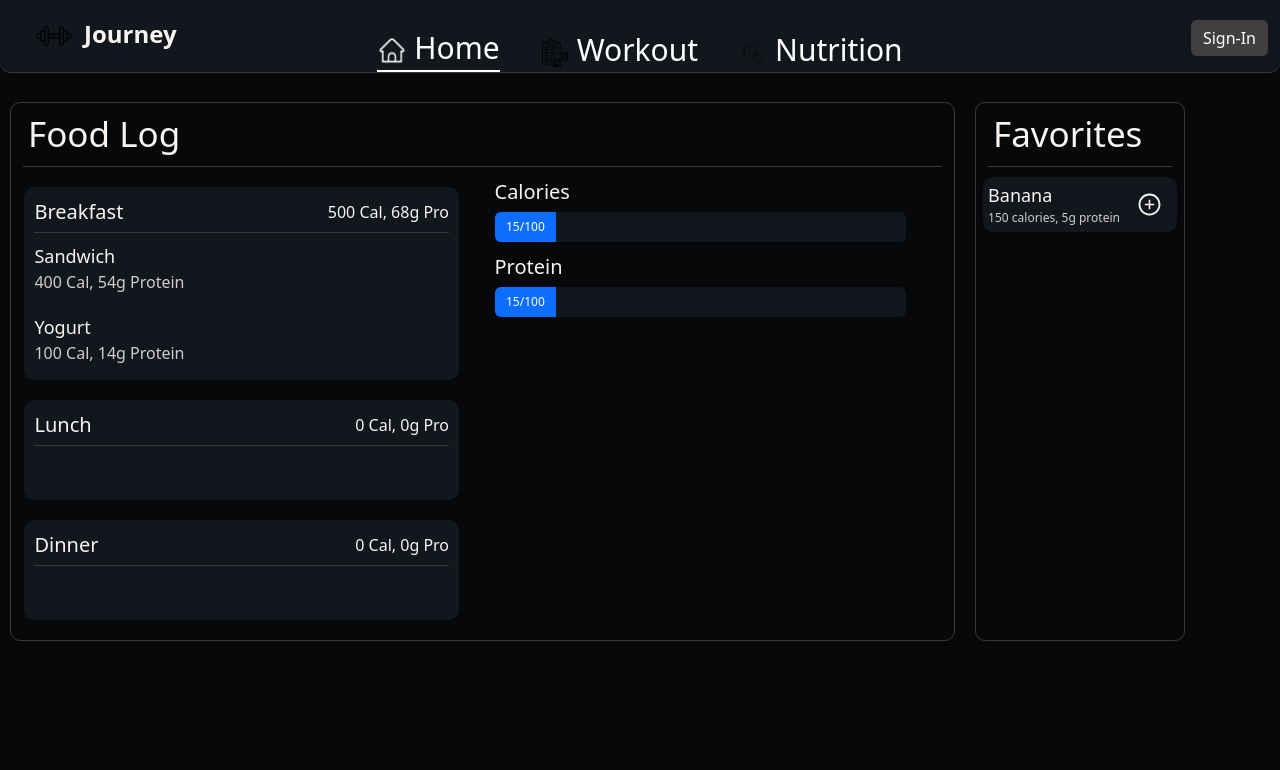
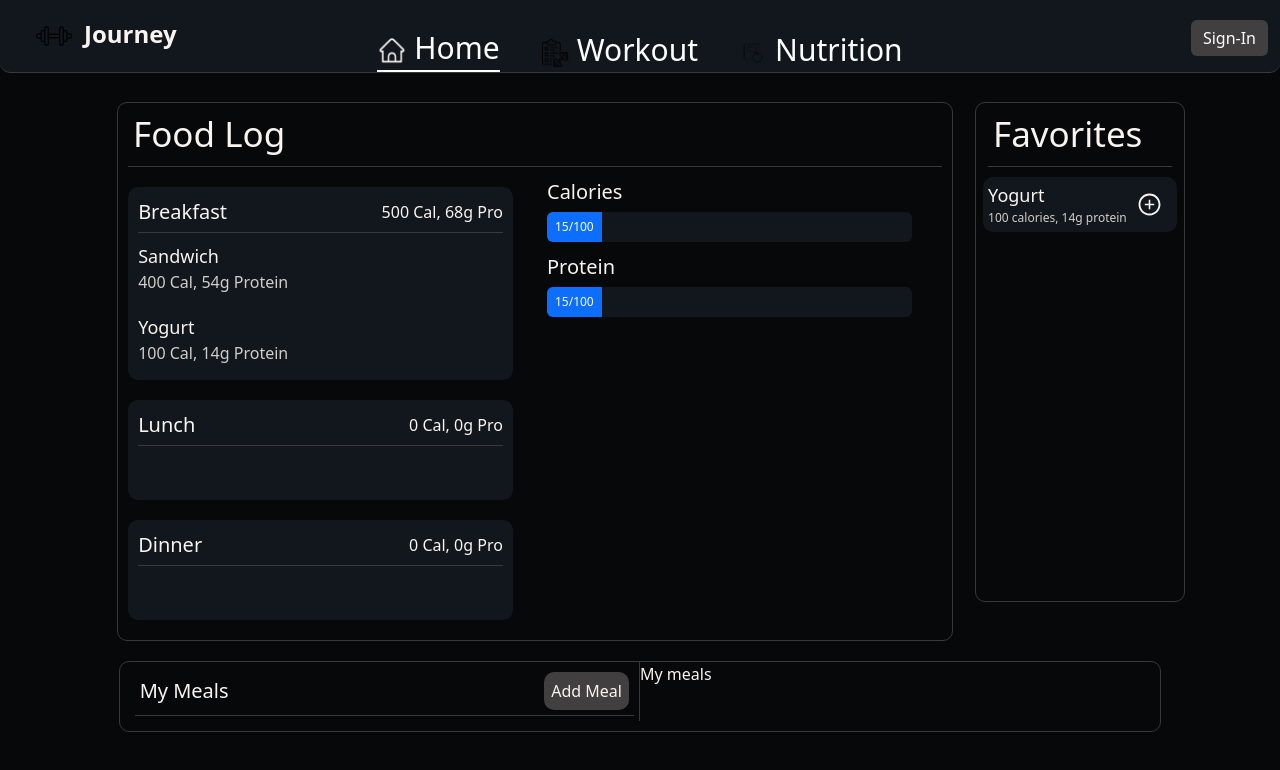
Before and after one commit to mtaraf/FitnessJourney, a React (Vite) app: page /nutrition in a window 1280 px wide. Shown: the top 770 px of the page. Built offline with nearby package versions, Linux system fonts and the light colour scheme.

Commit message:
Added stuff lol

```diff
--- a/src/components/AppContext.jsx
+++ b/src/components/AppContext.jsx
@@ -33,10 +33,32 @@ export const AppProvider = ({ children }) => {
       ],
     },
   ]);
+  const [userNutritionData, setUserNutritionData] = useState({
+    meals: [
+      {
+        title: "Breakfast",
+        foods: [
+          { name: "Sandwich", calories: 400, protein: 54 },
+          { name: "Yogurt", calories: 100, protein: 14 },
+        ],
+      },
+    ],
+    foods: [{ name: "Yogurt", calories: 100, protein: 14 }],
+    favorites: [{ name: "Yogurt", calories: 100, protein: 14 }],
+  });
 
   return (
     <AppContext.Provider
-      value={{ state, setState, user, setUser, foodLog, setFoodLog }}
+      value={{
+        state,
+        setState,
+        user,
+        setUser,
+        foodLog,
+        setFoodLog,
+        userNutritionData,
+        setUserNutritionData,
+      }}
     >
       {children}
     </AppContext.Provider>
--- /dev/null
+++ b/src/components/general/CustomButton.jsx
@@ -0,0 +1,5 @@
+import styles from "../../css/general/custom_button.module.css";
+
+export default function CustomButton({ label, onclick }) {
+  return <div className={styles.mainContainer}>{label}</div>;
+}
--- /dev/null
+++ b/src/components/nutrition/AddFoodDisplay.jsx
@@ -0,0 +1,18 @@
+import { Col, ProgressBar, Row } from "react-bootstrap";
+import styles from "../../css/nutrition/addfooddisplay.module.css";
+import MealDisplay from "./MealDisplay";
+import CustomButton from "../general/CustomButton";
+
+export default function AddFoodDisplay({ meals, foods }) {
+  return (
+    <div className={styles.mainContainer}>
+      <div className={styles.subContainer}>
+        <div className={styles.subTitleBar}>
+          <div className={styles.title}>My Meals</div>
+          <CustomButton label={"Add Meal"} onclick={() => {}} />
+        </div>
+      </div>
+      <div className={styles.foodContainer}>My meals</div>
+    </div>
+  );
+}
--- /dev/null
+++ b/src/components/nutrition/LogDisplay.jsx
@@ -0,0 +1,36 @@
+import { Col, ProgressBar, Row } from "react-bootstrap";
+import styles from "../../css/nutrition/logdisplay.module.css";
+import MealDisplay from "./MealDisplay";
+
+export default function LogDisplay({ log }) {
+  return (
+    <div className={styles.mainContainer}>
+      <div className={styles.title}>Food Log</div>
+      <Row>
+        <Col>
+          {log.meals?.map((meal, index) => (
+            <MealDisplay key={index} meal={meal} />
+          ))}
+        </Col>
+        <Col>
+          <div className={styles.barContainer}>
+            <div>Calories</div>
+            <ProgressBar
+              className={styles.bar}
+              now={(15 / 100) * 100}
+              label="15/100"
+            />
+          </div>
+          <div className={styles.barContainer}>
+            <div>Protein</div>
+            <ProgressBar
+              className={styles.bar}
+              now={(15 / 100) * 100}
+              label="15/100"
+            />
+          </div>
+        </Col>
+      </Row>
+    </div>
+  );
+}
--- a/src/components/nutrition/LogItem.jsx
+++ b/src/components/nutrition/LogItem.jsx
@@ -2,13 +2,13 @@ import { Button } from "react-bootstrap";
 import styles from "../../css/nutrition/logitem.module.css";
 import { AiOutlinePlusCircle } from "react-icons/ai";
 
-export default function LogItem({ addItem, name, information }) {
+export default function LogItem({ addItem, name, calories, protein }) {
   return (
     <div className={styles.mainContainer}>
       <div className={styles.information}>
         <div className={styles.title}>{name}</div>
         <div className={styles.detailText}>
-          {information.calories} calories, {information.protein}g protein
+          {calories} calories, {protein}g protein
         </div>
       </div>
       <div
--- a/src/components/nutrition/Nutrition.jsx
+++ b/src/components/nutrition/Nutrition.jsx
@@ -1,66 +1,51 @@
-import { Col, Container, ProgressBar, Row } from "react-bootstrap";
+import { Col, Container, Row } from "react-bootstrap";
 import { useAppContext } from "../AppContext";
 import styles from "../../css/nutrition/nutrition.module.css";
-import { CircularProgressbar } from "react-circular-progressbar";
 import LogItem from "./LogItem";
-import MealDisplay from "./MealDisplay";
+import LogDisplay from "./LogDisplay";
+import AddFoodDisplay from "./AddFoodDisplay";
 
 export default function Nutrition() {
-  const { state, setState, user, setUser, foodLog, setFoodLog } =
-    useAppContext();
-
-  let displayed_log = foodLog.filter((log) => log.date);
+  const {
+    state,
+    setState,
+    user,
+    setUser,
+    foodLog,
+    setFoodLog,
+    userNutritionData,
+  } = useAppContext();
 
   const addItem = () => {
     console.log("Item Added");
   };
 
   let log = foodLog.find((log) => log.date === "4/20");
-  console.log(JSON.stringify(log));
 
   return (
     <Container fluid>
       <Row xs={12} className={`g-1 ${styles.content}`}>
-        <Col xs={9} className={styles.mainContainer}>
-          <div className={styles.title}>Food Log</div>
-          <Row>
-            <Col>
-              {log.meals?.map((meal, index) => (
-                <MealDisplay key={index} meal={meal} />
-              ))}
-            </Col>
-            <Col>
-              <div className={styles.barContainer}>
-                <div>Calories</div>
-                <ProgressBar
-                  className={styles.bar}
-                  now={(15 / 100) * 100}
-                  label="15/100"
-                />
-              </div>
-              <div className={styles.barContainer}>
-                <div>Protein</div>
-                <ProgressBar
-                  className={styles.bar}
-                  now={(15 / 100) * 100}
-                  label="15/100"
-                />
-              </div>
-            </Col>
-          </Row>
+        <Col xs={{ span: 8, offset: 1 }}>
+          <LogDisplay log={log} />
         </Col>
         <Col xs={2} className={styles.sideContainer}>
           <div className={styles.title}>Favorites</div>
-          <LogItem
-            addItem={addItem}
-            name={"Banana"}
-            information={{ protein: 5, calories: 150 }}
-          />
+          <div className={styles.logItemContainer}>
+            {userNutritionData.favorites?.map((item) => (
+              <LogItem
+                addItem={addItem}
+                name={item.name}
+                calories={item.calories}
+                protein={item.protein}
+              />
+            ))}
+          </div>
         </Col>
       </Row>
       <Row xs={12}>
-        <Col xs={6}></Col>
-        <Col xs={6}></Col>
+        <Col xs={{ span: 10, offset: 1 }}>
+          <AddFoodDisplay />
+        </Col>
       </Row>
     </Container>
   );
--- a/src/components/side_bar/SideBarIcon.jsx
+++ b/src/components/side_bar/SideBarIcon.jsx
@@ -20,7 +20,6 @@ export default function SideBarIcon({ image, title }) {
       default:
         console.error("Error changing page");
     }
-    console.log(title);
   }
 
   return (
--- /dev/null
+++ b/src/css/general/custom_button.module.css
@@ -0,0 +1,11 @@
+.mainContainer {
+  background-color: var(--dark-theme-button);
+  color: var(--dark-theme-text);
+  padding: 7px;
+  border-radius: 10px;
+  cursor: pointer;
+}
+
+.mainContainer:hover {
+  background-color: var(--dark-theme-button-hover);
+}
--- /dev/null
+++ b/src/css/nutrition/addfooddisplay.module.css
@@ -0,0 +1,36 @@
+.mainContainer {
+  border: 1px solid var(--dark-theme-border);
+  margin-top: 20px;
+  border-radius: 10px;
+  padding: 10px;
+  color: var(--dark-theme-text);
+  display: flex;
+  flex-direction: row;
+  padding-top: 0px;
+}
+
+.subContainer {
+  border-right: 1px solid var(--dark-theme-border);
+  width: 50%;
+  padding: 5px;
+}
+
+.subTitleBar {
+  display: flex;
+  flex-direction: row;
+  justify-content: space-between;
+  align-items: center;
+  border-bottom: 1px solid var(--dark-theme-border);
+  padding: 5px;
+}
+
+.title {
+  font-size: 20px;
+}
+
+.button {
+  background-color: var(--dark-theme-off-background);
+}
+
+.foodContainer {
+}
--- /dev/null
+++ b/src/css/nutrition/logdisplay.module.css
@@ -0,0 +1,26 @@
+.mainContainer {
+  border: 1px solid var(--dark-theme-border);
+  background-color: var(--dark-theme-background);
+  color: var(--dark-theme-text);
+  border-radius: 10px;
+  min-height: 500px;
+}
+
+.title {
+  font-size: 35px;
+  padding: 5px;
+  margin: 0 10px;
+  border-bottom: 1px solid var(--dark-theme-border);
+}
+
+.barContainer {
+  margin: 10px 0px;
+  font-size: 20px;
+}
+
+.bar {
+  background-color: var(--dark-theme-off-background);
+  height: 30px;
+  width: 90%;
+  margin-top: 5px;
+}
--- a/src/css/nutrition/nutrition.module.css
+++ b/src/css/nutrition/nutrition.module.css
@@ -1,13 +1,5 @@
 .content {
   margin-top: 20px;
-}
-
-.mainContainer {
-  border: 1px solid var(--dark-theme-border);
-  background-color: var(--dark-theme-background);
-  color: var(--dark-theme-text);
-  border-radius: 10px;
-  min-height: 50vh;
 }
 
 .sideContainer {
@@ -15,7 +7,7 @@
   color: var(--dark-theme-text);
   border: 1px solid var(--dark-theme-border);
   border-radius: 10px;
-  min-height: 250px;
+  height: 500px;
 }
 
 .title {
@@ -25,14 +17,7 @@
   border-bottom: 1px solid var(--dark-theme-border);
 }
 
-.barContainer {
-  margin: 10px 0px;
-  font-size: 20px;
+.logItemContainer {
+  overflow-y: scroll;
+  height: 420px;
 }
-
-.bar {
-  background-color: var(--dark-theme-off-background);
-  height: 30px;
-  width: 90%;
-  margin-top: 5px;
-}
```
